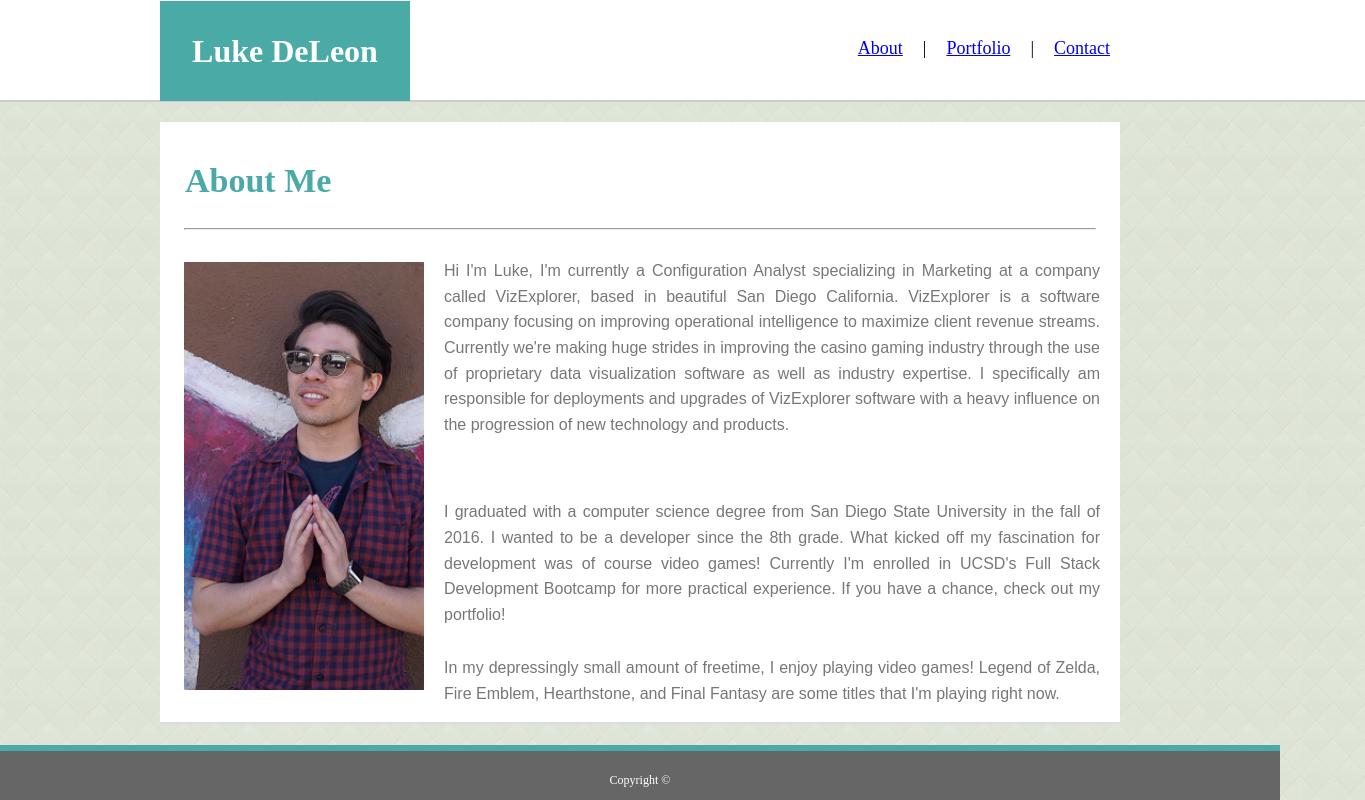
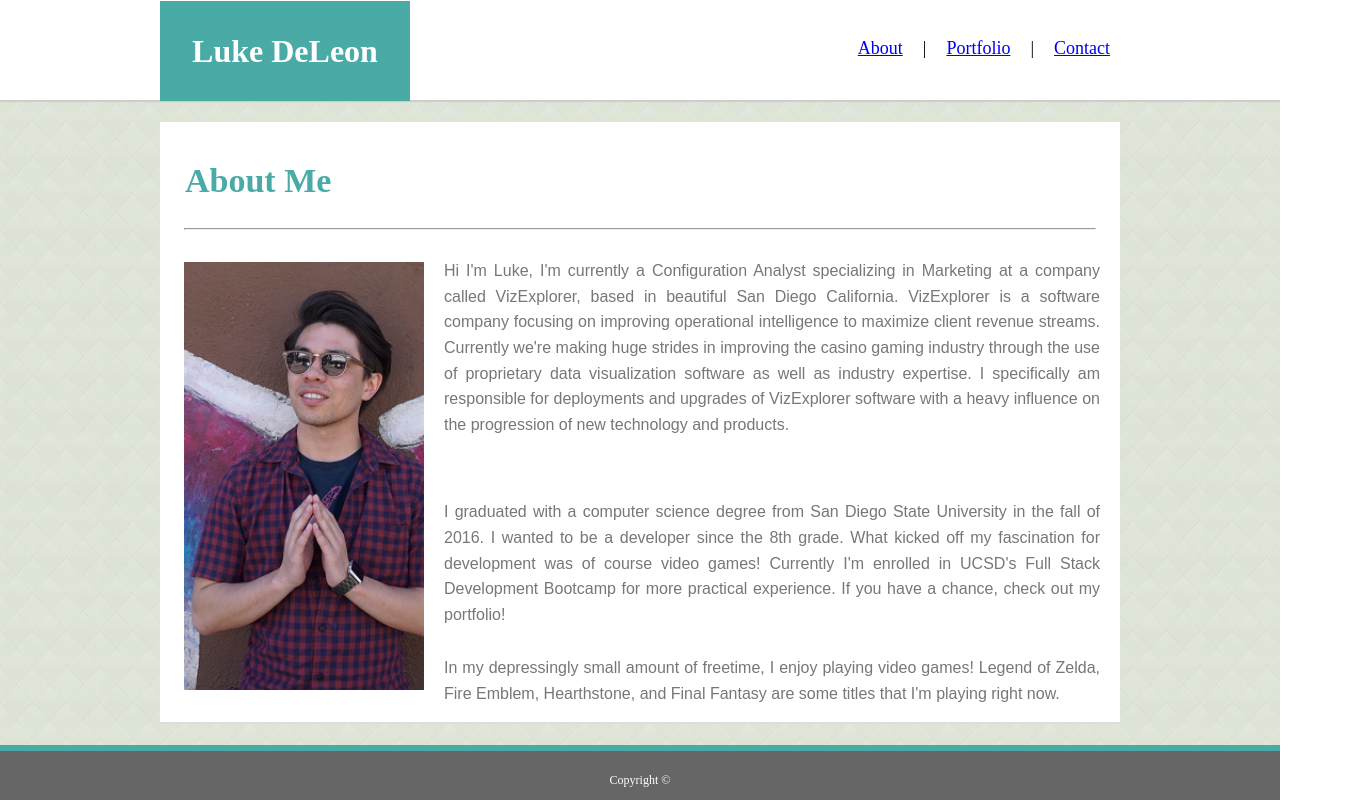
Before and after one commit to KingsOfDeLeon/Responsive-Portfolio, a plain HTML site: page index.html in a window 1280 px wide. Shown: the whole page, 1365 px wide, since content can reach past the window. Drawn offline with Linux system fonts and the light colour scheme.

Commit message:
title name change from Homework1 -> Homework2

```diff
--- a/assets/css/style.css
+++ b/assets/css/style.css
@@ -1,7 +1,7 @@
 /*  top banner styling */
 .bannerSpace {
     height: 100px;
-    width: 1365px;
+    width: 100%;
     position: absolute;
     top: 0;
     left: 0;
--- a/index.html
+++ b/index.html
@@ -4,7 +4,7 @@
 <head>
    <meta charset="UTF-8" />
    <meta name="viewport" content="width=device-width, initial-scale=1.0">
-   <title>HomeWork 1</title>
+   <title>HomeWork 2</title>
    <link rel="stylesheet" href="./assets/css/style.css">
 </head>
 
```
Also changed, not shown: contact.html (+1 -1 lines), portfolio.html (+1 -1 lines).
